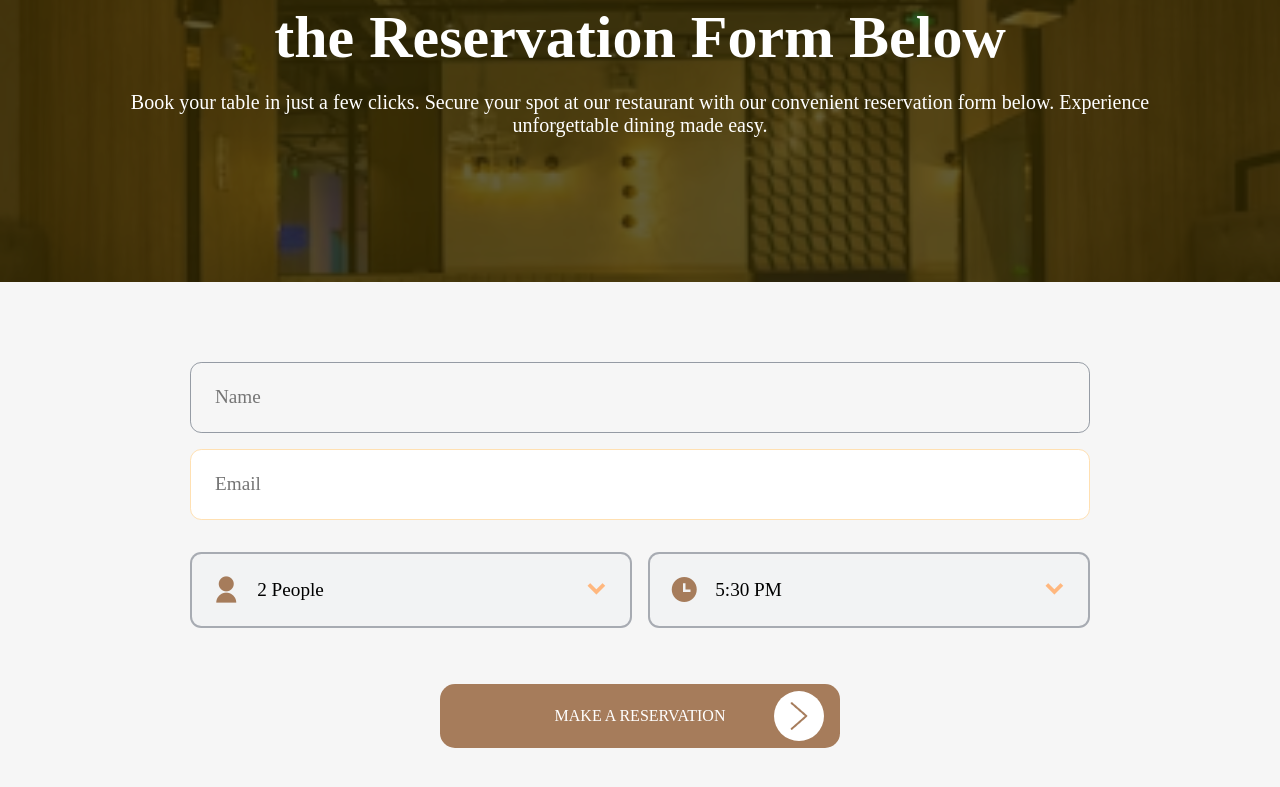
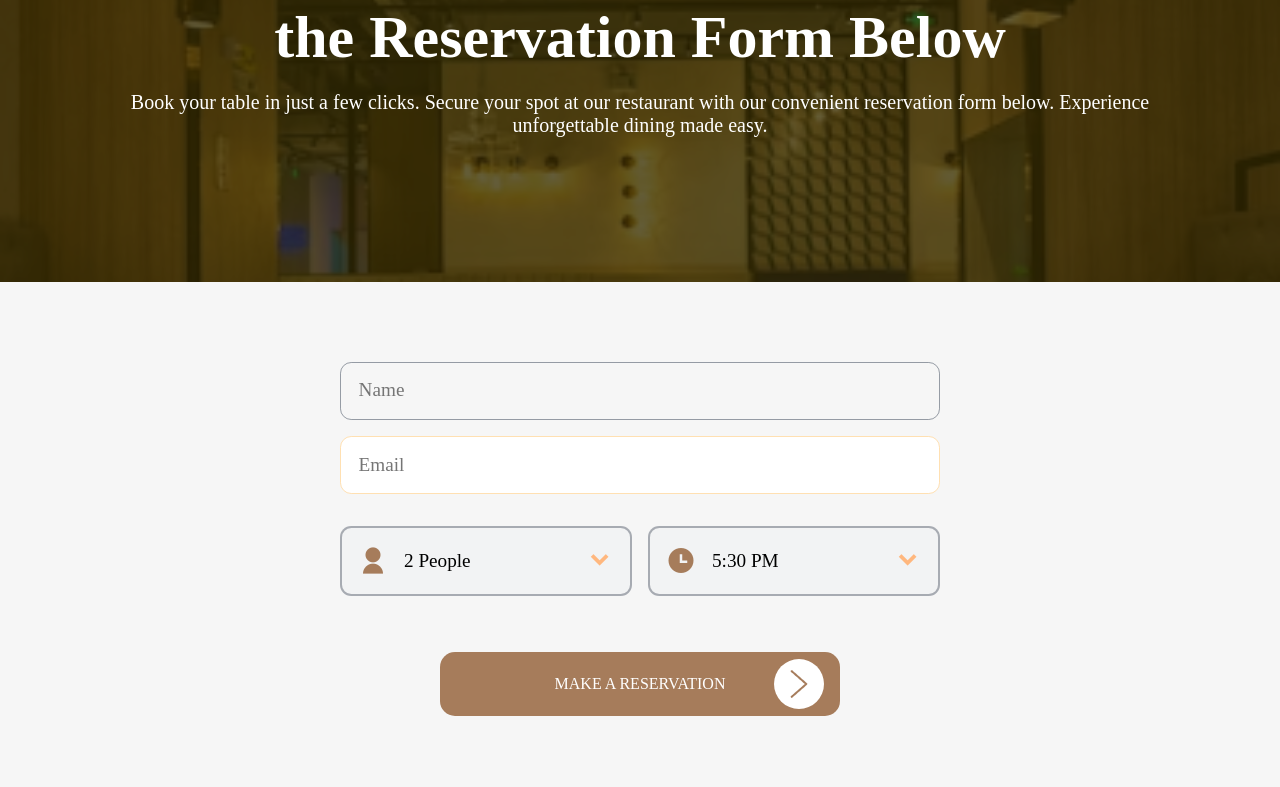
Before and after one commit to JohnnnGreat/Veronicas-Kitchen, a Next.js app: page /reservations in a window 1280 px wide. Shown: the part 283-1070 px from the top of the page. Built offline with nearby package versions, Linux system fonts and the light colour scheme; a web font is replaced by a local one.

Commit message:
new commit

```diff
--- a/pages/contact.js
+++ b/pages/contact.js
@@ -1,6 +1,6 @@
 import React from "react";
 import HeroSection from "@/components/HeroSection";
-import SendMessage from "@/components/sendMessage";
+import SendMessage from "@/components/SendMessage";
 import Subscribe from "@/components/subscribe";
 
 function Contact() {
--- a/pages/index.js
+++ b/pages/index.js
@@ -7,7 +7,7 @@ import FoodThree from "@/public/food_assets/food 3.png";
 import { useEffect, useState } from "react";
 import OrderComponent from "@/components/Orders";
 import WhyUsComponent from "@/components/Why_us";
-import SendMessage from "@/components/sendMessage";
+import SendMessage from "@/components/SendMessage";
 import Subscribe from "@/components/subscribe";
 
 //Special Food Orders
--- a/pages/reservations.js
+++ b/pages/reservations.js
@@ -3,7 +3,7 @@ import HeroSection from "@/components/HeroSection";
 import "remixicon/fonts/remixicon.css";
 import axios from "axios";
 import { useState } from "react";
-import SendMessage from "@/components/sendMessage";
+import SendMessage from "@/components/SendMessage";
 
 function Reservations() {
   const [showList, setShowList] = useState(false);
--- a/styles/index.scss
+++ b/styles/index.scss
@@ -934,7 +934,7 @@ $heroD_txt_clr: #5c6574;
     }
 
     .form-container {
-      width: 900px;
+      width: 600px;
       margin: auto;
 
       @media (max-width: 567px) {
@@ -961,7 +961,7 @@ $heroD_txt_clr: #5c6574;
 
         .first-container {
           border: 1px solid red;
-          padding: 1.2rem;
+          padding: 1rem;
           display: flex;
           justify-content: space-between;
           cursor: pointer;
@@ -1039,7 +1039,7 @@ $heroD_txt_clr: #5c6574;
         }
         input {
           width: 100%;
-          padding: 1.5rem;
+          padding: 1.1rem;
           outline: none;
           border-radius: 0.7rem;
           border: 1px solid #5c65749f;
```
